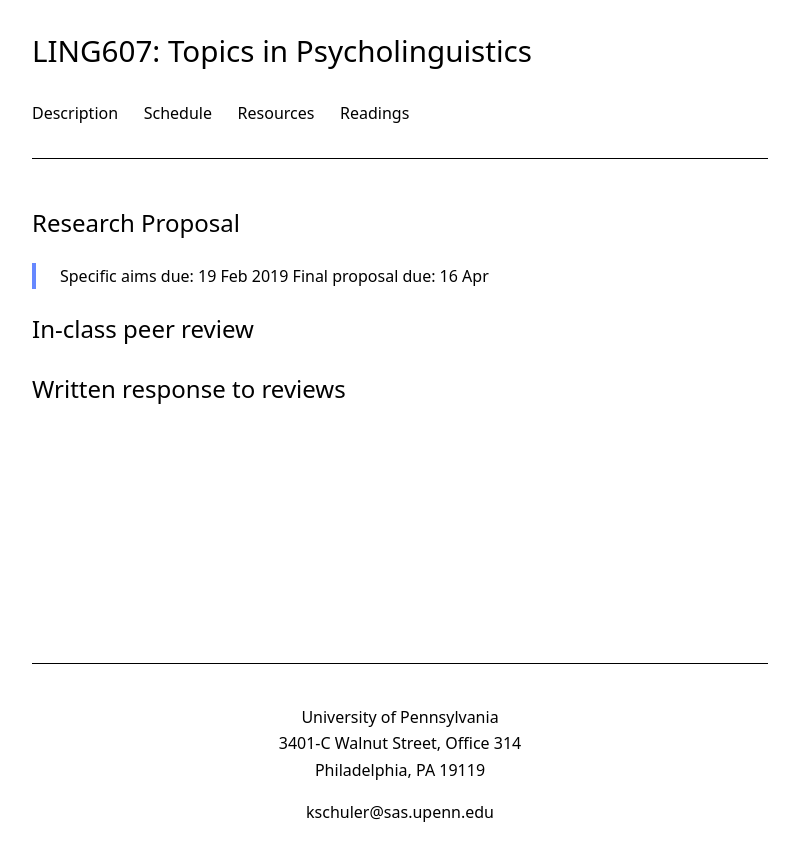
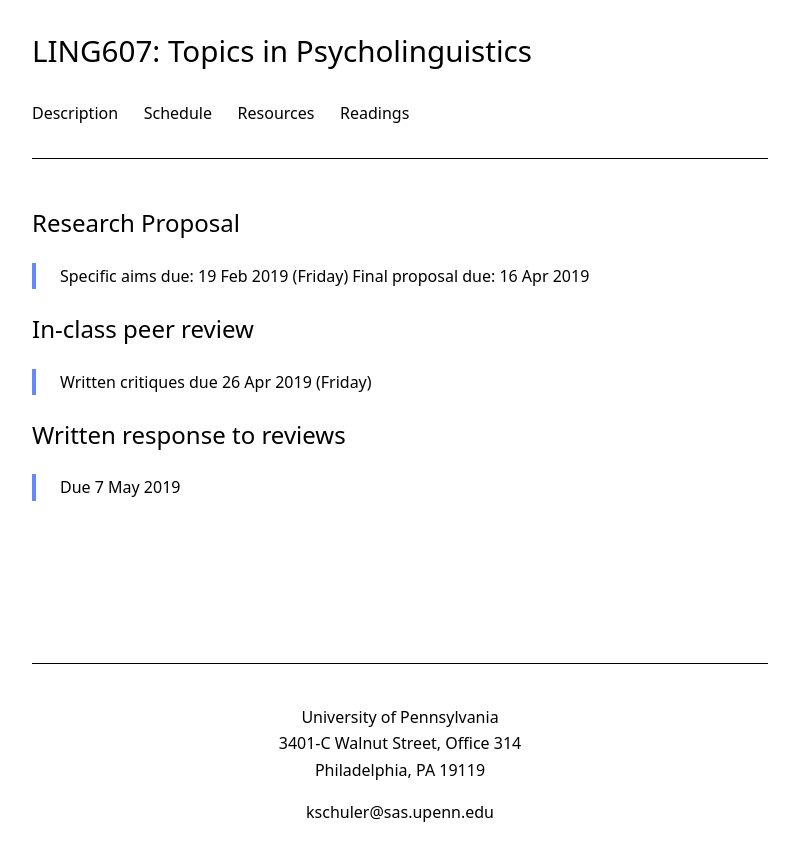
Before and after one commit to kschuler/ling001, a Jekyll site: the page built from spring2019/research-proposal.md, in a window 1280 px wide. Shown: the top 861 px of the page, without its empty margins (240-1039 px from the left). Built offline with Jekyll 4.4.1, drawn with Linux system fonts in a browser that asks for light colours.

Commit message:
spring2019/research-proposal.md updated from https://stackedit.io/

```diff
--- a/spring2019/research-proposal.md
+++ b/spring2019/research-proposal.md
@@ -6,12 +6,16 @@ permalink: "/spring2019/research-proposal"
 
 ## Research Proposal
 
-> Specific aims due: 19 Feb 2019
-> Final proposal due: 16 Apr
+> Specific aims due: 19 Feb 2019 (Friday)
+> Final proposal due: 16 Apr 2019
 
 ## In-class peer review
 
+> Written critiques due 26 Apr 2019 (Friday)
+
 ## Written response to reviews
+
+> Due 7 May 2019
 <!--stackedit_data:
-eyJoaXN0b3J5IjpbMzk0MDQ1NjQwXX0=
+eyJoaXN0b3J5IjpbNTYzNTI3Njk1XX0=
 -->
```
